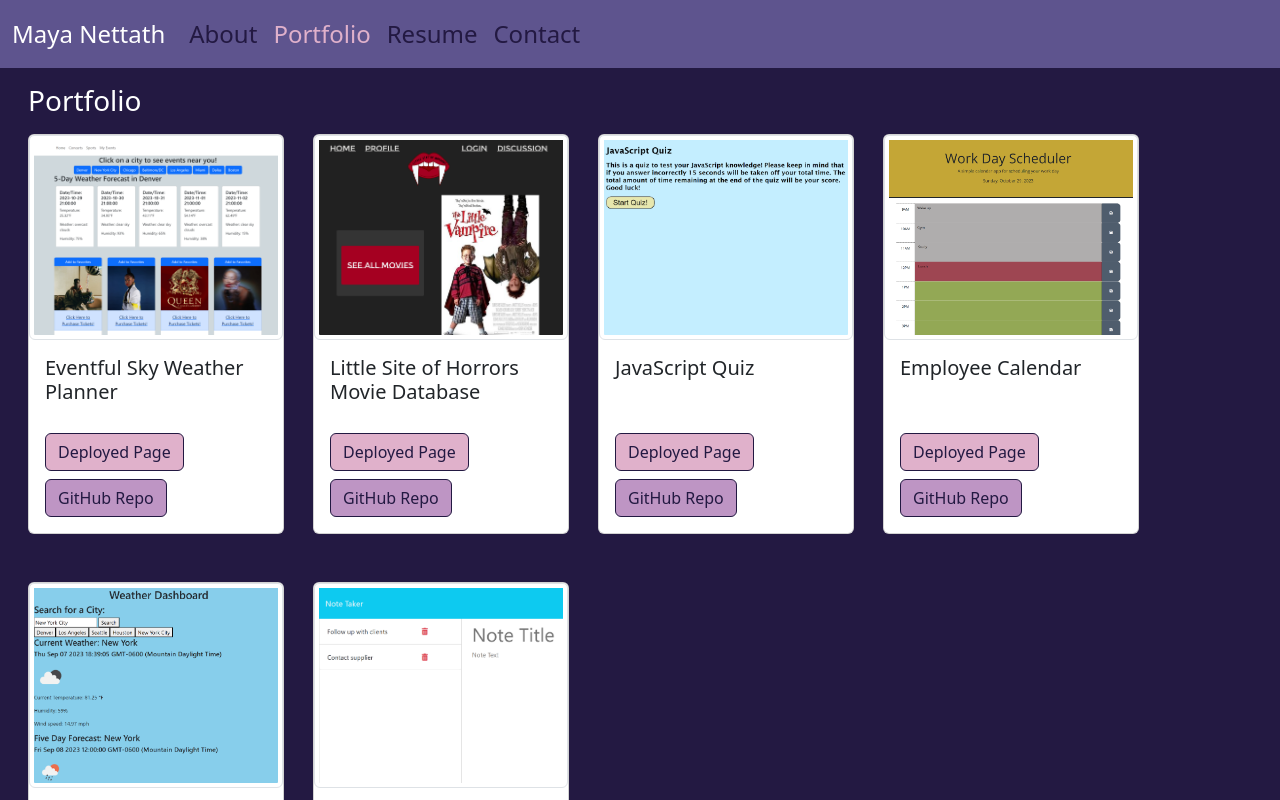
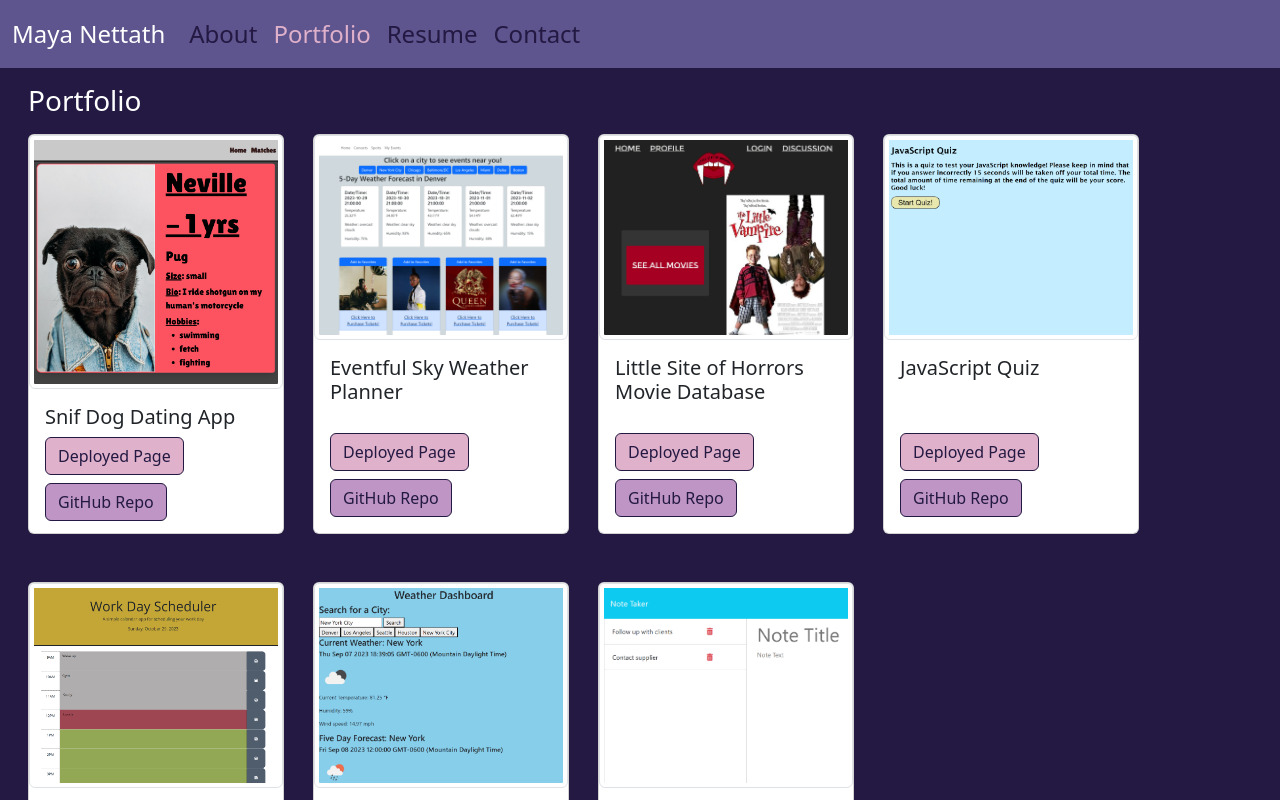
Before and after one commit to mnettath/react-portfolio, a React (Vite) app: page /portfolio in a window 1280 px wide. Shown: the top 800 px of the page. Built offline with nearby package versions, Linux system fonts and the light colour scheme.

Commit message:
added Snig project to portfolio

```diff
--- a/src/pages/Portfolio.jsx
+++ b/src/pages/Portfolio.jsx
@@ -7,12 +7,39 @@ import JavaScriptQuiz from "../assets/images/CodeQuiz.png";
 import EmployeeCalendar from "../assets/images/EmployeeCalendar.png";
 import WeatherForecast from "../assets/images/WeatherApp.png";
 import NoteTaker from "../assets/images/NoteTaker.png";
+import Snif from "../assets/images/Snif.png"
 
 const Portfolio = () => {
   return (
     <div className="container mt-3 mb-3 mx-3">
       <h3 className="mb-3">Portfolio</h3>
       <div className="row gy-5">
+      <div className="col-sm-6 col-md-4 col-lg-3">
+          <div className="card" style={{ width: "16rem", height: "25rem" }}>
+            <img
+              src={Snif}
+              className="card-img-top img-thumbnail"
+              alt="eventful sky app concert page"
+            />
+            <div className="card-body d-flex flex-column">
+              <h5 className="card-title">Snif Dog Dating App</h5>
+              <div className="mt-auto">
+                <a
+                  href="https://github.com/nlad218/dog-dating-app"
+                  className="btn btn-primary mb-2"
+                >
+                  Deployed Page
+                </a>
+                <a
+                  href="https://stormy-mesa-49272-df30e734d644.herokuapp.com/"
+                  className="btn btn-secondary"
+                >
+                  GitHub Repo
+                </a>
+              </div>
+            </div>
+          </div>
+          </div>
         <div className="col-sm-6 col-md-4 col-lg-3">
           <div className="card" style={{ width: "16rem", height: "25rem" }}>
             <img
```
Also changed, not shown: src/assets/images/Snif.png (added).
